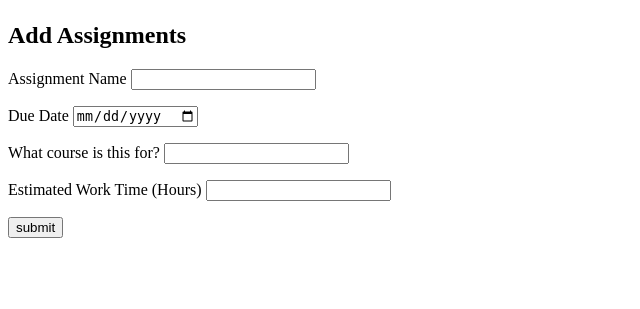
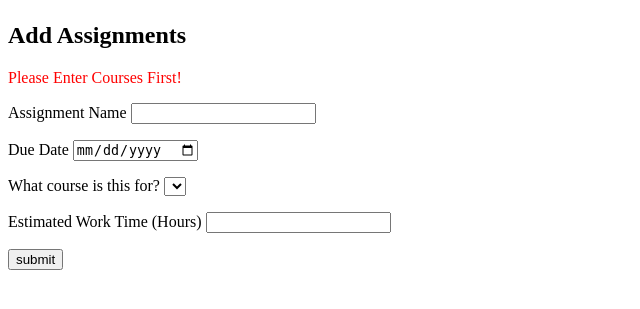
Before and after one commit to sharonday/StudyMap, a Flask app: page /assignment in a window 1280 px wide. Shown: the part 58-367 px from the top of the page, without its empty margins (0-640 px from the left). Run offline with Flask 2, Linux system fonts and the light colour scheme; data that the repository does not hold is empty.

Commit message:
quick fix

```diff
--- a/templates/assignment.html
+++ b/templates/assignment.html
@@ -20,7 +20,9 @@
             <h2 class="center-headings-course">Add Assignments</h2>
             <form id = "assignments" action= "/add-assignment/" method = "POST">
                 <p>
-
+                    {% if courses|length == 0 %}
+                     <p style="color:red">Please Enter Courses First!</p>
+                    {% endif %}
                     <label>Assignment Name</label>
                     <input type = "text" name = "hwname">
                 </p>
@@ -29,7 +31,11 @@
                     <input type = "date" name = "hwdate">
                 </p>
                     <label>What course is this for?</label>
-                    <input type = "text" name = "hwcourse">
+                    <select name="hwcourse">
+                         {% for c in courses %}
+                         <option value="{{c}}">{{c}}</option>
+                         {% endfor %}
+                     </select>
                 <p>
                     <label>Estimated Work Time (Hours)</label>
                     <input type = "number" min="1" name = "hours">
```
